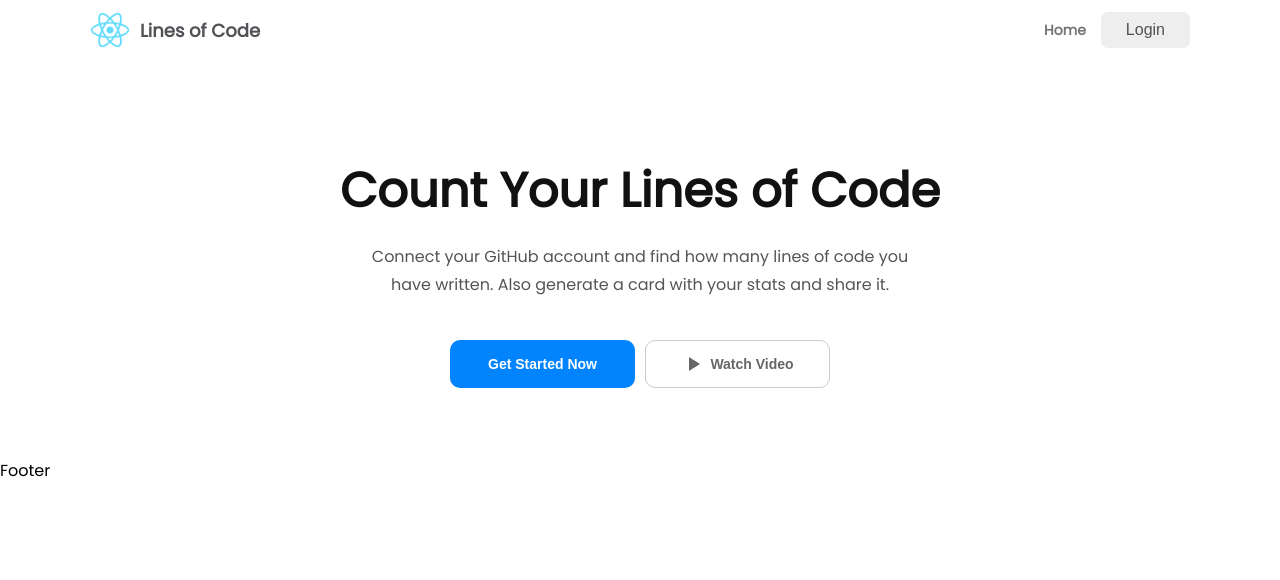
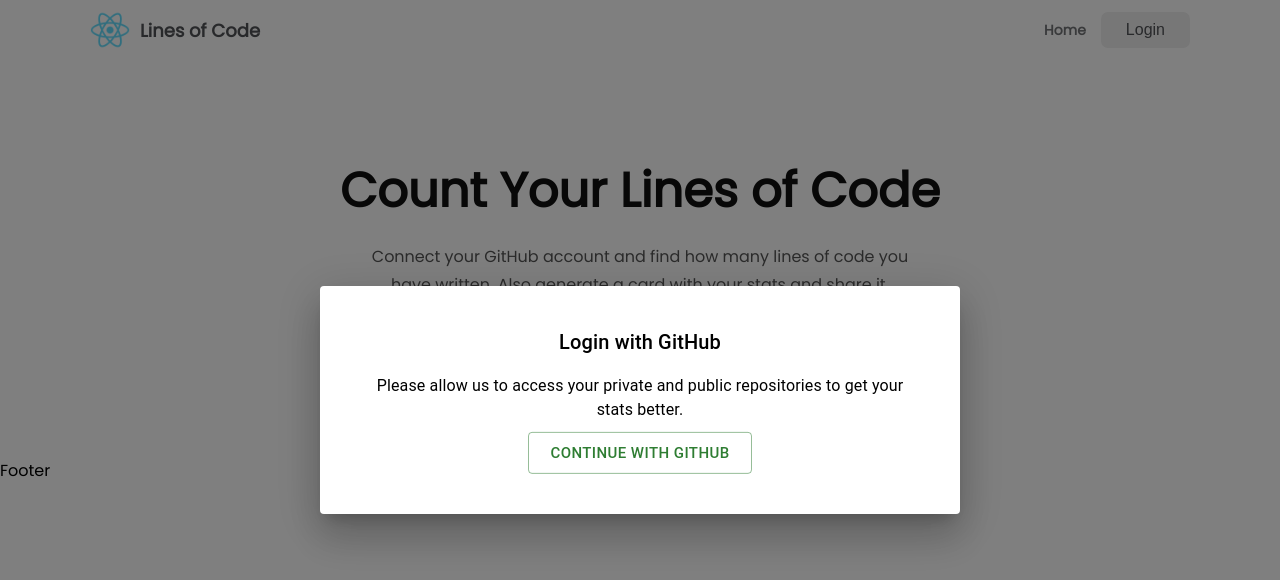
Before and after one commit to aashishpanthi/github-lines-of-code, a React (Create React App) app: page / in a window 1280 px wide. Both pictures are taken after a click on the button "Get Started Now". Shown: the top 580 px of the page. Built offline with nearby package versions, Linux system fonts and the light colour scheme.

Commit message:
complete video and login modal popup

```diff
--- a/src/components/Hero.js
+++ b/src/components/Hero.js
@@ -1,7 +1,13 @@
 import styles from "./styles/hero.module.css";
 import PlayArrowIcon from "@mui/icons-material/PlayArrow";
+import { useState } from "react";
+import Modal from "../components/Modal";
+import { Button, Box, Typography } from "@mui/material";
 
 const Hero = () => {
+  const [videoOpen, setvideoOpen] = useState(false);
+  const [loginOpen, setLoginOpen] = useState(false);
+
   return (
     <div className={styles.hero}>
       <h1 className={styles.hero__title}>Count Your Lines of Code</h1>
@@ -11,11 +17,44 @@
       </p>
 
       <div className={styles.hero__buttons}>
-        <button className={styles.loginBtn}>Get Started Now</button>
-        <button className={styles.videoBtn}>
+        <button onClick={() => setLoginOpen(true)} className={styles.loginBtn}>
+          Get Started Now
+        </button>
+        <button onClick={() => setvideoOpen(true)} className={styles.videoBtn}>
           <PlayArrowIcon /> <span>Watch Video</span>
         </button>
       </div>
+      <Modal open={loginOpen} setOpen={setLoginOpen}>
+        <Box sx={{ p: 4, textAlign: "center", maxWidth: "95%" }}>
+          <Typography id="transition-modal-title" variant="h6" component="h2">
+            Login with GitHub
+          </Typography>
+          <Typography id="transition-modal-description" sx={{ mt: 2 }}>
+            Please allow us to access your private and public repositories to
+            get your stats better.
+          </Typography>
+
+          <Button
+            variant="outlined"
+            color="success"
+            size="large"
+            style={{ marginTop: "10px" }}
+          >
+            Continue with GitHub
+          </Button>
+        </Box>
+      </Modal>
+      <Modal open={videoOpen} setOpen={setvideoOpen}>
+        <iframe
+          width="550"
+          height="315"
+          src="https://www.youtube.com/embed/lEi_XBg2Fpk"
+          title="YouTube video player"
+          frameborder="0"
+          allow="accelerometer; autoplay; clipboard-write; encrypted-media; gyroscope; picture-in-picture"
+          allowfullscreen
+        ></iframe>
+      </Modal>
     </div>
   );
 };
--- /dev/null
+++ b/src/components/Modal.js
@@ -0,0 +1,39 @@
+import Backdrop from "@mui/material/Backdrop";
+import Box from "@mui/material/Box";
+import Modal from "@mui/material/Modal";
+import Fade from "@mui/material/Fade";
+
+const style = {
+  position: "absolute",
+  top: "50%",
+  left: "50%",
+  transform: "translate(-50%, -50%)",
+  bgcolor: "background.paper",
+  border: "none",
+  boxShadow: 24,
+  p: 1,
+  borderRadius: 1,
+};
+function CustomModal({ open, setOpen, children }) {
+  const handleClose = () => setOpen(false);
+
+  return (
+    <Modal
+      aria-labelledby="transition-modal-title"
+      aria-describedby="transition-modal-description"
+      open={open}
+      onClose={handleClose}
+      closeAfterTransition
+      BackdropComponent={Backdrop}
+      BackdropProps={{
+        timeout: 500,
+      }}
+    >
+      <Fade in={open}>
+        <Box sx={style}>{children}</Box>
+      </Fade>
+    </Modal>
+  );
+}
+
+export default CustomModal;
```
